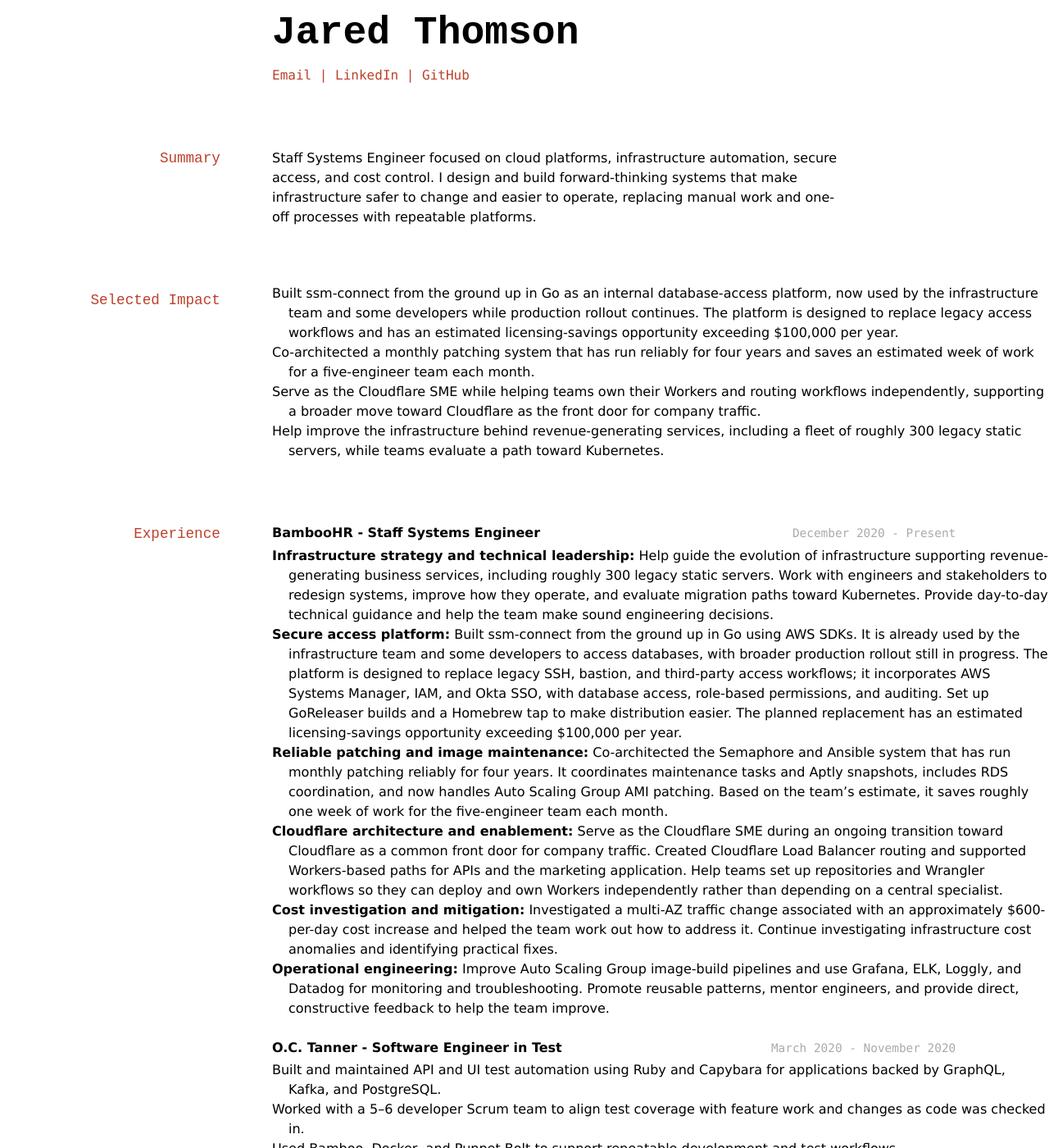
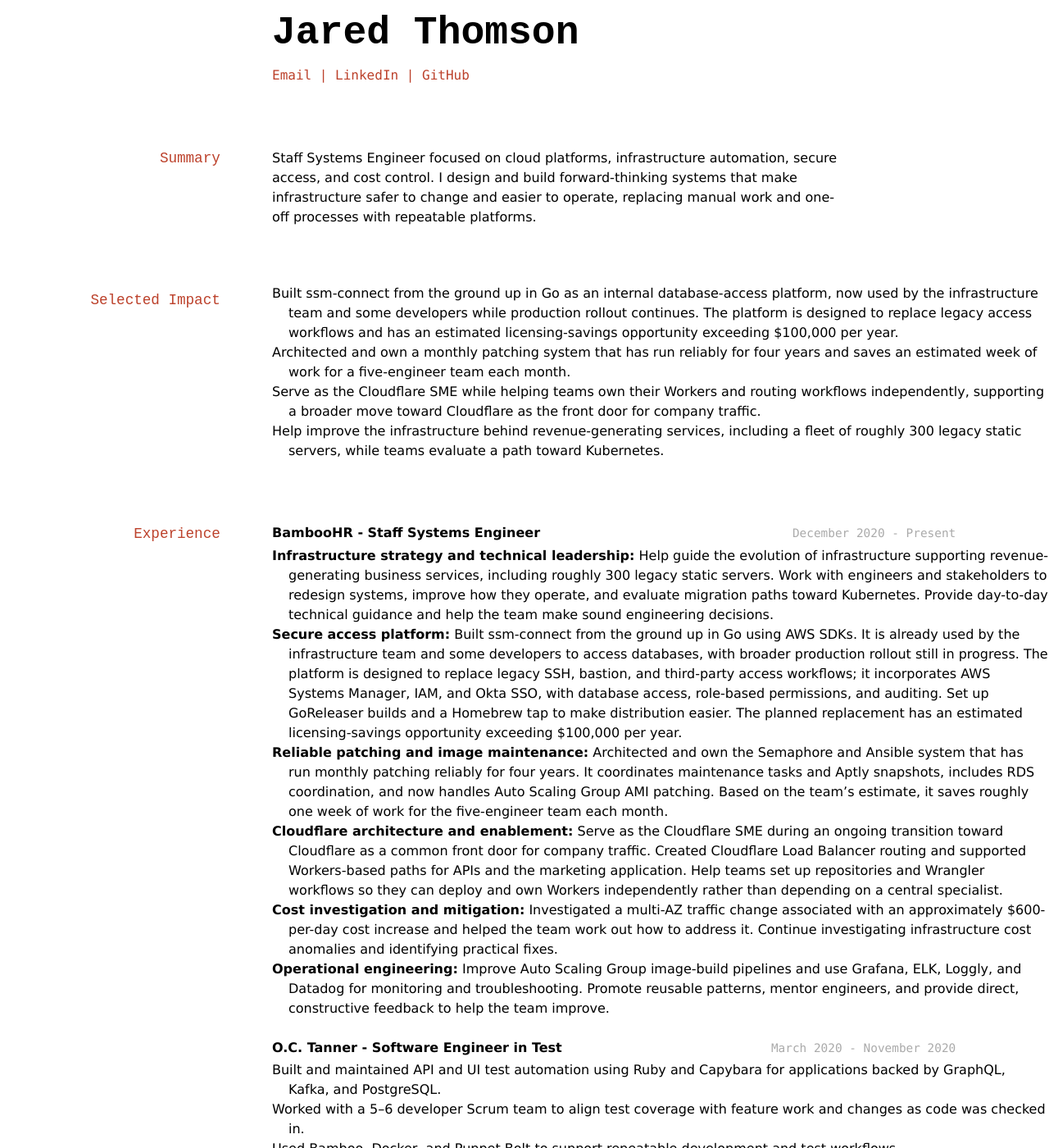
Before and after one commit to jaredt87/resume, a Jekyll site: the page built from docs/index.md, in a window 1280 px wide and 1400 px high. Shown: the whole window at 82% size. Built offline with Jekyll 4.4.1, drawn with Linux system fonts in a browser that asks for light colours.

Commit message:
Clarify ownership of monthly patching platform

```diff
--- a/docs/index.md
+++ b/docs/index.md
@@ -17,7 +17,7 @@ Staff Systems Engineer focused on cloud platforms, infrastructure automation, se
 ## Selected Impact
 
 - Built ssm-connect from the ground up in Go as an internal database-access platform, now used by the infrastructure team and some developers while production rollout continues. The platform is designed to replace legacy access workflows and has an estimated licensing-savings opportunity exceeding $100,000 per year.
-- Co-architected a monthly patching system that has run reliably for four years and saves an estimated week of work for a five-engineer team each month.
+- Architected and own a monthly patching system that has run reliably for four years and saves an estimated week of work for a five-engineer team each month.
 - Serve as the Cloudflare SME while helping teams own their Workers and routing workflows independently, supporting a broader move toward Cloudflare as the front door for company traffic.
 - Help improve the infrastructure behind revenue-generating services, including a fleet of roughly 300 legacy static servers, while teams evaluate a path toward Kubernetes.
 
@@ -28,7 +28,7 @@ __BambooHR - Staff Systems Engineer__
 
 - **Infrastructure strategy and technical leadership:** Help guide the evolution of infrastructure supporting revenue-generating business services, including roughly 300 legacy static servers. Work with engineers and stakeholders to redesign systems, improve how they operate, and evaluate migration paths toward Kubernetes. Provide day-to-day technical guidance and help the team make sound engineering decisions.
 - **Secure access platform:** Built ssm-connect from the ground up in Go using AWS SDKs. It is already used by the infrastructure team and some developers to access databases, with broader production rollout still in progress. The platform is designed to replace legacy SSH, bastion, and third-party access workflows; it incorporates AWS Systems Manager, IAM, and Okta SSO, with database access, role-based permissions, and auditing. Set up GoReleaser builds and a Homebrew tap to make distribution easier. The planned replacement has an estimated licensing-savings opportunity exceeding $100,000 per year.
-- **Reliable patching and image maintenance:** Co-architected the Semaphore and Ansible system that has run monthly patching reliably for four years. It coordinates maintenance tasks and Aptly snapshots, includes RDS coordination, and now handles Auto Scaling Group AMI patching. Based on the team's estimate, it saves roughly one week of work for the five-engineer team each month.
+- **Reliable patching and image maintenance:** Architected and own the Semaphore and Ansible system that has run monthly patching reliably for four years. It coordinates maintenance tasks and Aptly snapshots, includes RDS coordination, and now handles Auto Scaling Group AMI patching. Based on the team's estimate, it saves roughly one week of work for the five-engineer team each month.
 - **Cloudflare architecture and enablement:** Serve as the Cloudflare SME during an ongoing transition toward Cloudflare as a common front door for company traffic. Created Cloudflare Load Balancer routing and supported Workers-based paths for APIs and the marketing application. Help teams set up repositories and Wrangler workflows so they can deploy and own Workers independently rather than depending on a central specialist.
 - **Cost investigation and mitigation:** Investigated a multi-AZ traffic change associated with an approximately $600-per-day cost increase and helped the team work out how to address it. Continue investigating infrastructure cost anomalies and identifying practical fixes.
 - **Operational engineering:** Improve Auto Scaling Group image-build pipelines and use Grafana, ELK, Loggly, and Datadog for monitoring and troubleshooting. Promote reusable patterns, mentor engineers, and provide direct, constructive feedback to help the team improve.
```
